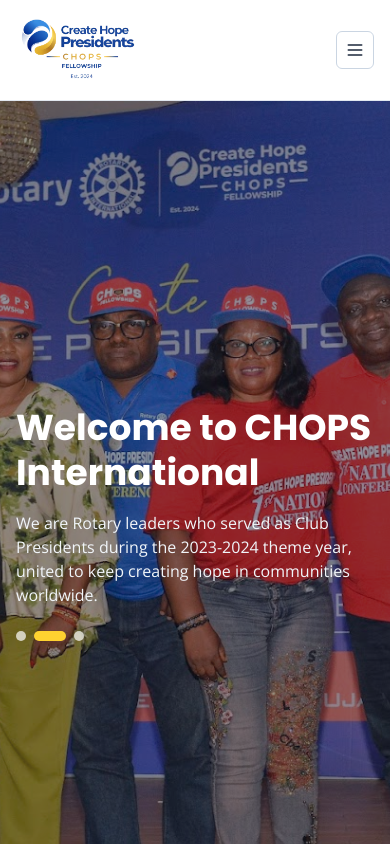
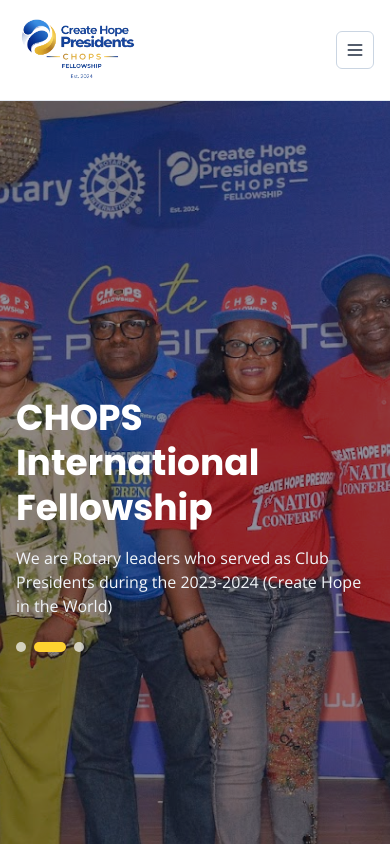
Before and after one commit to Saate-E/chops, a React (Vite) app: page / in a window 390 px wide. Shown: the top 844 px of the page. Built offline with nearby package versions, Linux system fonts and the light colour scheme.

Commit message:
responsive update

```diff
--- a/src/pages/HomePage.jsx
+++ b/src/pages/HomePage.jsx
@@ -142,8 +142,8 @@ export default function HomePage() {
   return (
     <>
       <PageHero
-        title="Welcome to CHOPS International"
-        description="We are Rotary leaders who served as Club Presidents during the 2023-2024 theme year, united to keep creating hope in communities worldwide."
+        title="CHOPS International Fellowship"
+        description="We are Rotary leaders who served as Club Presidents during the 2023-2024 (Create Hope in the World)"
         fullHeight
         images={[hero1, hero2, hero3]}
       />
@@ -360,7 +360,7 @@ export default function HomePage() {
       <section className="section-shell bg-slate-100">
         <p className="section-kicker">Projects</p>
         <h2 className="section-title">Recent CHOPS project moments</h2>
-        <div className="mt-8 grid gap-6 grid-cols-3">
+        <div className="mt-8 grid gap-6 sm:grid-cols-2 lg:grid-cols-3">
           {projects.slice(0, 3).map((item) => (
             <figure
               key={item.title}
@@ -369,7 +369,7 @@ export default function HomePage() {
               <img
                 src={item.image}
                 alt={item.title}
-                className="h-64 w-full object-cover transition duration-500 group-hover:scale-105"
+                className="h-72 w-full object-cover transition duration-500 group-hover:scale-105 sm:h-64"
               />
               <figcaption className="p-4 text-sm text-slate-700">
                 {item.title}
```
Also changed, not shown: src/assets/IMG_3461.PNG (added).
